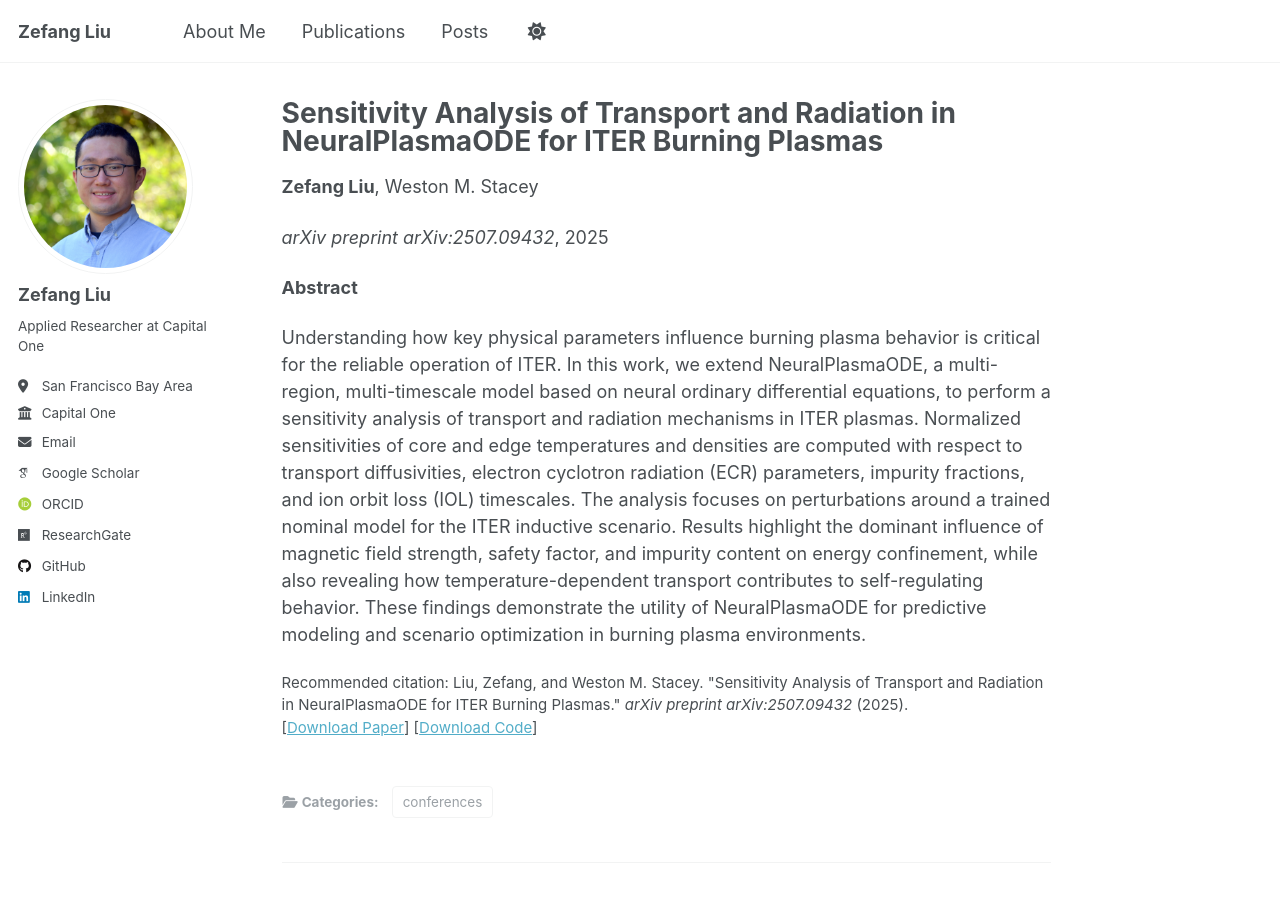
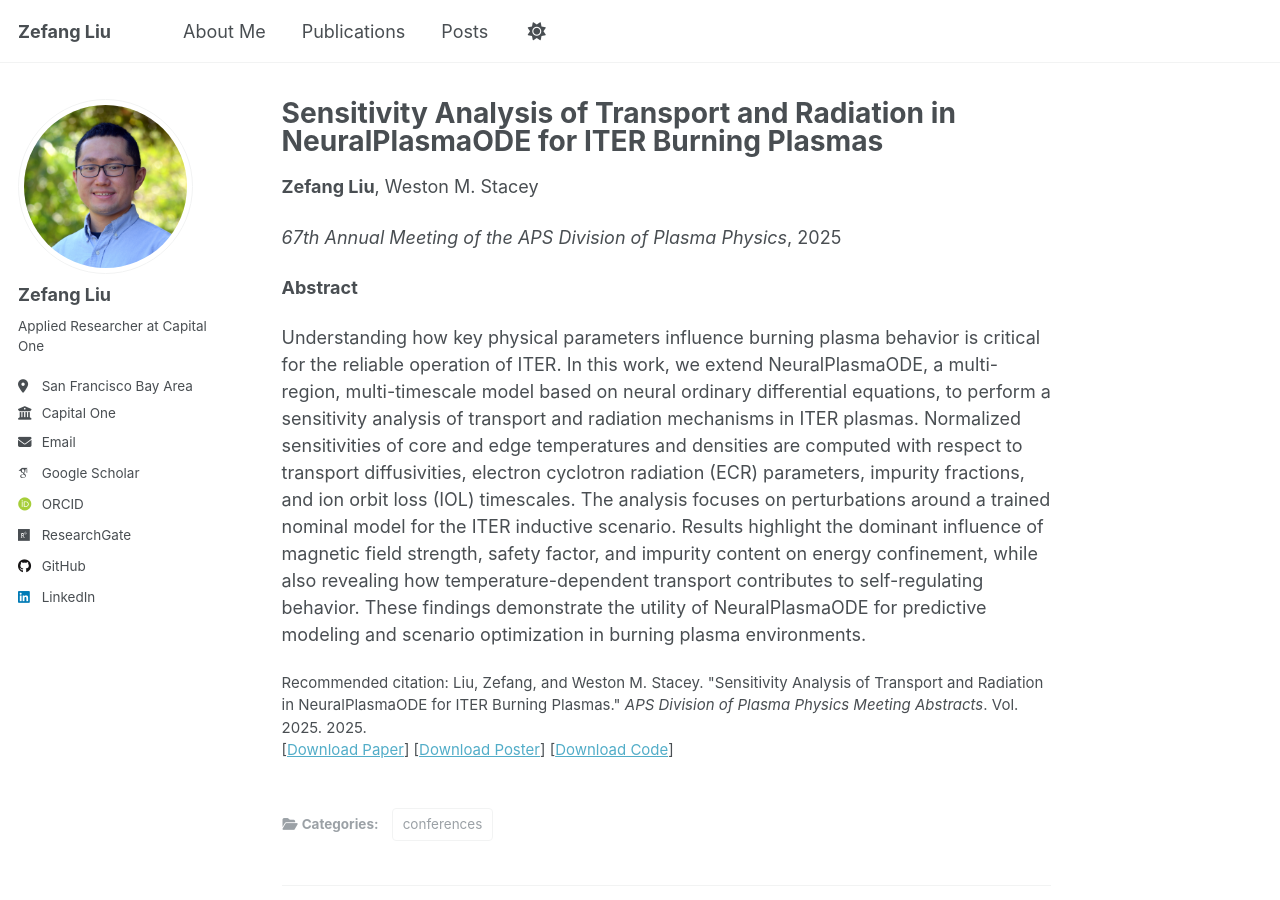
Before and after one commit to zefang-liu/zefang-liu.github.io, a Jekyll site: the page built from _publications/liu2025sensitivity.md, in a window 1280 px wide and 900 px high. Built offline with Jekyll 4.4.1, drawn with Linux system fonts in a browser that asks for light colours; some web fonts are replaced; a script that is not in the unit is left out.

```diff
--- a/_publications/liu2025sensitivity.md
+++ b/_publications/liu2025sensitivity.md
@@ -6,10 +6,11 @@ category: conferences
 permalink: /publication/liu2025sensitivity
 excerpt: 'NeuralPlasmaODE enables sensitivity analysis of ITER plasmas, revealing the dominant factors influencing energy confinement and the self-regulating nature of temperature-dependent transport.'
 date: 2025-07-13
-venue: 'arXiv preprint arXiv:2507.09432'
+venue: '67th Annual Meeting of the APS Division of Plasma Physics'
 paperurl: 'https://arxiv.org/abs/2507.09432'
 codeurl: 'https://github.com/zefang-liu/NeuralPlasmaODE'
-citation: 'Liu, Zefang, and Weston M. Stacey. &quot;Sensitivity Analysis of Transport and Radiation in NeuralPlasmaODE for ITER Burning Plasmas.&quot; <i>arXiv preprint arXiv:2507.09432</i> (2025).'
+posterurl: /files/liu2025sensitivity_poster.pdf
+citation: 'Liu, Zefang, and Weston M. Stacey. &quot;Sensitivity Analysis of Transport and Radiation in NeuralPlasmaODE for ITER Burning Plasmas.&quot; <i>APS Division of Plasma Physics Meeting Abstracts</i>. Vol. 2025. 2025.'
 ---
 
 **Abstract**
```
Also changed, not shown: _publications/anwar2025agentbnb.md (added, +17 -0 lines), _publications/liu2025autobnbrag.md (+2 -0 lines), _publications/liu2025econwebarena.md (+1 -0 lines), 4 other files.
